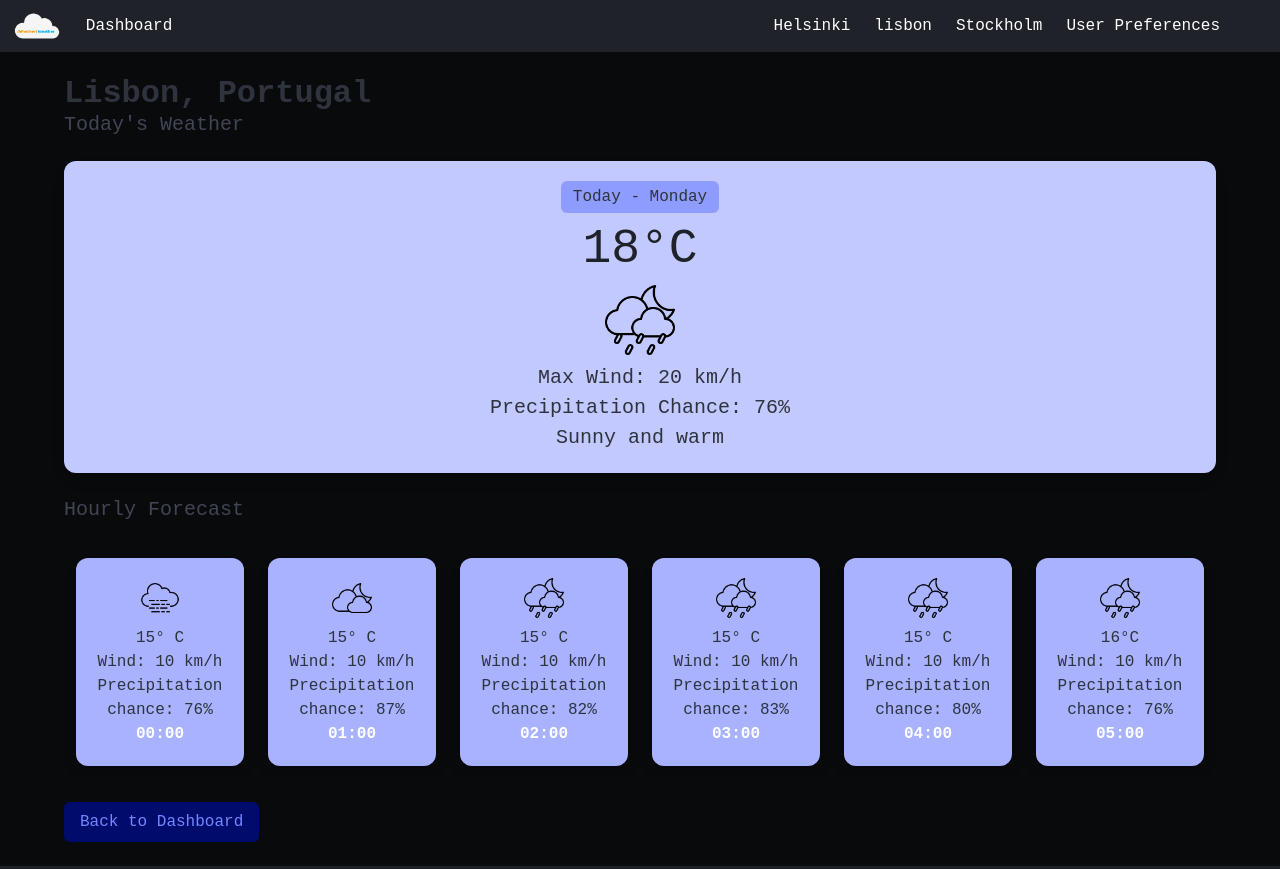
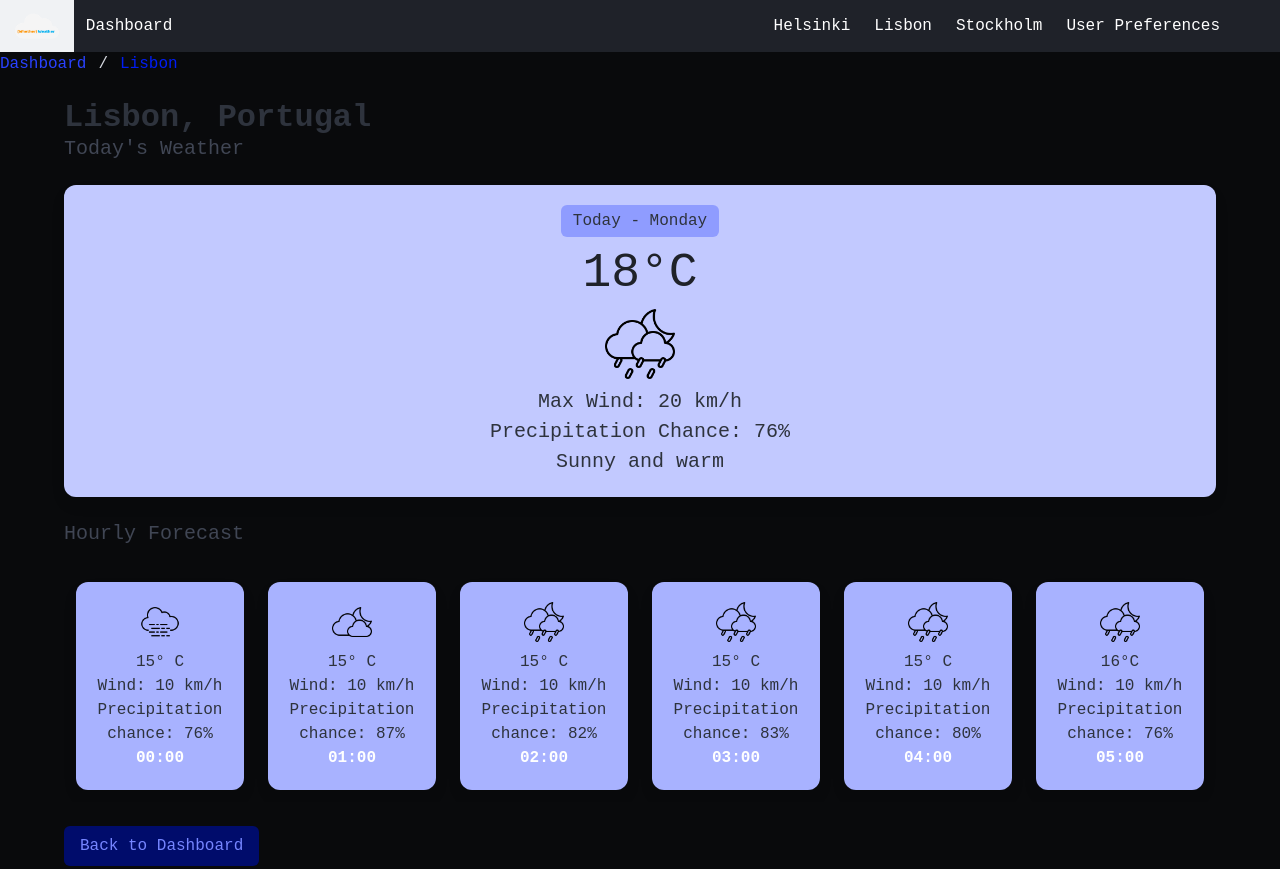
Before and after one commit to BoonChinLook/whether-weather-app, an Eleventy site: page city-lisbon.html in a window 1280 px wide. Shown: the top 869 px of the page. Built offline with nearby package versions, Linux system fonts and the light colour scheme; Eleventy itself is replaced by a stand-in of ours; files that its build step writes are made by us from their sources.

Commit message:
Fix capitalization of "Lisbon" in navigation and add breadcrumbs for better navigation context

```diff
--- a/city-lisbon.html
+++ b/city-lisbon.html
@@ -37,7 +37,7 @@
           <a class="navbar-item has-text-white" href="/city-helsinki"
             >Helsinki</a
           >
-          <a class="navbar-item has-text-white" href="/city-lisbon">lisbon</a>
+          <a class="navbar-item has-text-white" href="/city-lisbon">Lisbon</a>
           <a class="navbar-item has-text-white" href="/city-stockholm"
             >Stockholm</a
           >
@@ -47,6 +47,15 @@
         </div>
       </div>
     </nav>
+
+
+    <!-- breadcrumbs -->
+<nav class="breadcrumb" aria-label="breadcrumbs">
+  <ul>
+    <li><a href="index.html">Dashboard</a></li>
+    <li class="is-active"><a href="#" aria-current="page">Lisbon</a></li>
+  </ul>
+</nav>
 
     <main class="container">
       <!-- city -->
```
Also changed, not shown: index.html (+2 -2 lines).
